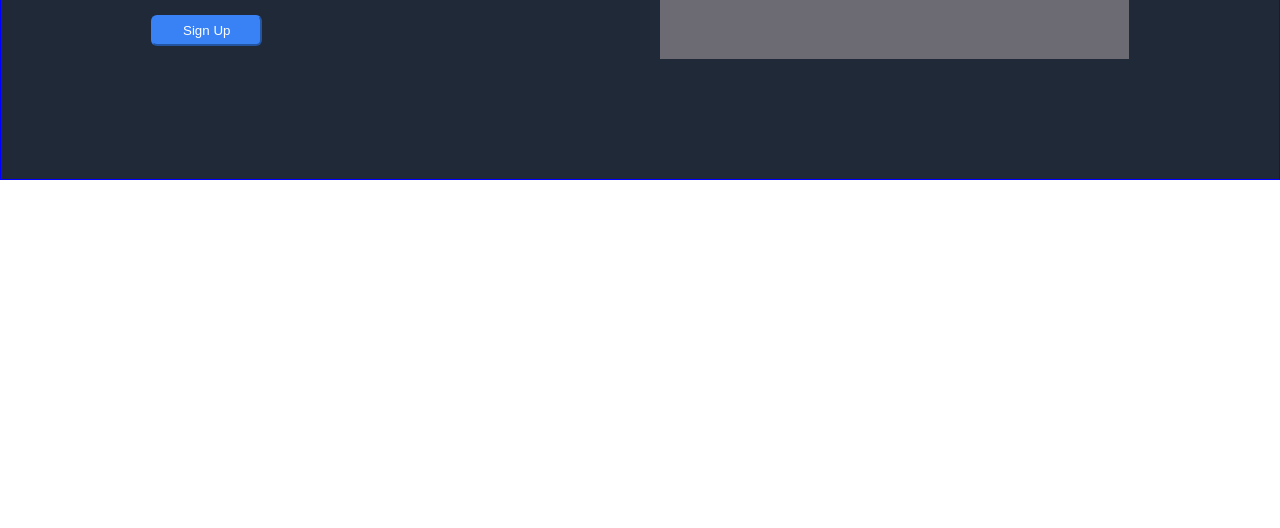
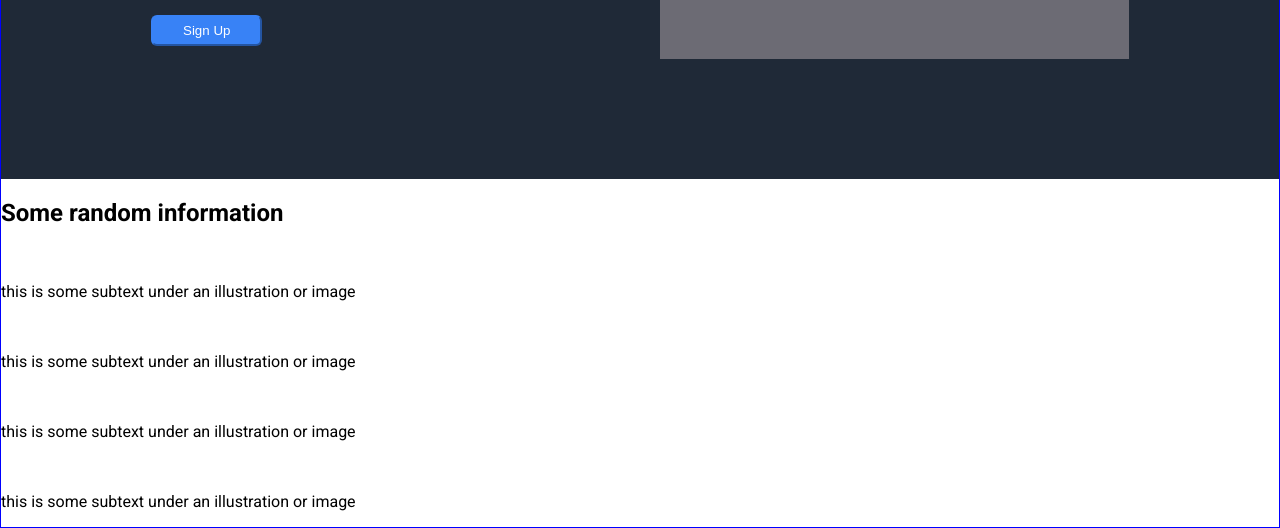
Before and after one commit to lamujica/landing-page, a plain HTML site: page index.html in a window 1280 px wide. Shown: the part 376-904 px from the top of the page. Before the commit the page ends 800 px from the top, so only its background shows below. Drawn offline with Linux system fonts and the light colour scheme.

Commit message:
add "gallery" section to hold images & descriptions
This update introduces a new "gallery" section
designed to showcase images with their
corresponding descriptions.

modified:   index.html

```diff
--- a/index.html
+++ b/index.html
@@ -29,5 +29,28 @@
         <div class="hero-box right">This is a placeholder for an image</div>
       </div>
     </section>
+    <section class="gallery">
+      <div class="gallery-container">
+        <h2>Some random information</h2>
+        <div class="pictures">
+          <div class="picture1">
+            <img />
+            <p>this is some subtext under an illustration or image</p>
+          </div>
+          <div class="picture2">
+            <img />
+            <p>this is some subtext under an illustration or image</p>
+          </div>
+          <div class="picture3">
+            <img />
+            <p>this is some subtext under an illustration or image</p>
+          </div>
+          <div class="picture4">
+            <img />
+            <p>this is some subtext under an illustration or image</p>
+          </div>
+        </div>
+      </div>
+    </section>
   </body>
 </html>
```
